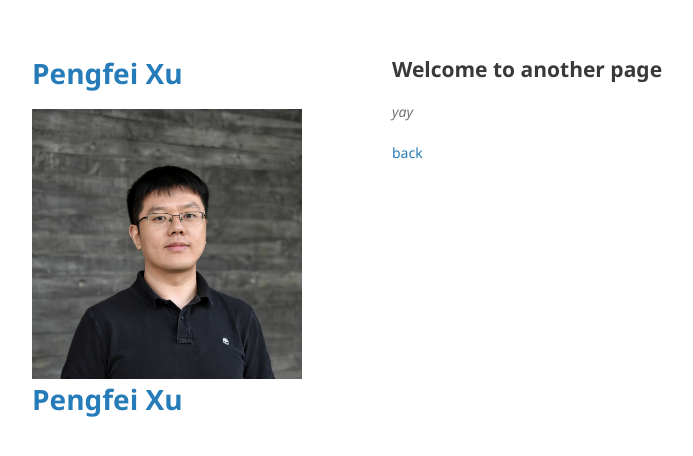
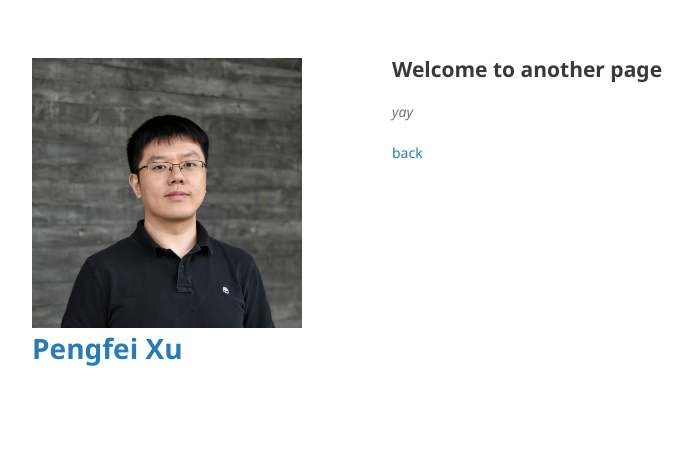
Before and after one commit to pengfei-xv/pengfei-xv.github.io, a Jekyll site: the page built from another-page.md, in a window 1280 px wide. Shown: the top 456 px of the page, without its empty margins (178-871 px from the left). Built offline with Jekyll 4.4.1, drawn with Linux system fonts in a browser that asks for light colours; our own code applies the rules of GitHub Pages for plain Markdown files.

```diff
--- a/_layouts/default.html
+++ b/_layouts/default.html
@@ -19,7 +19,8 @@
   <body>
     <div class="wrapper">
       <header>
-        <h1><a href="{{ "/" | absolute_url }}">{{ site.title site.position | default: site.github.repository_name }}</a></h1>
+
+<!--         <h1><a href="{{ "/" | absolute_url }}">{{ site.title site.position | default: site.github.repository_name }}</a></h1> -->
 
         {% if site.logo %}
           <img src="{{site.portrait | relative_url}}" alt="Logo" />
```
